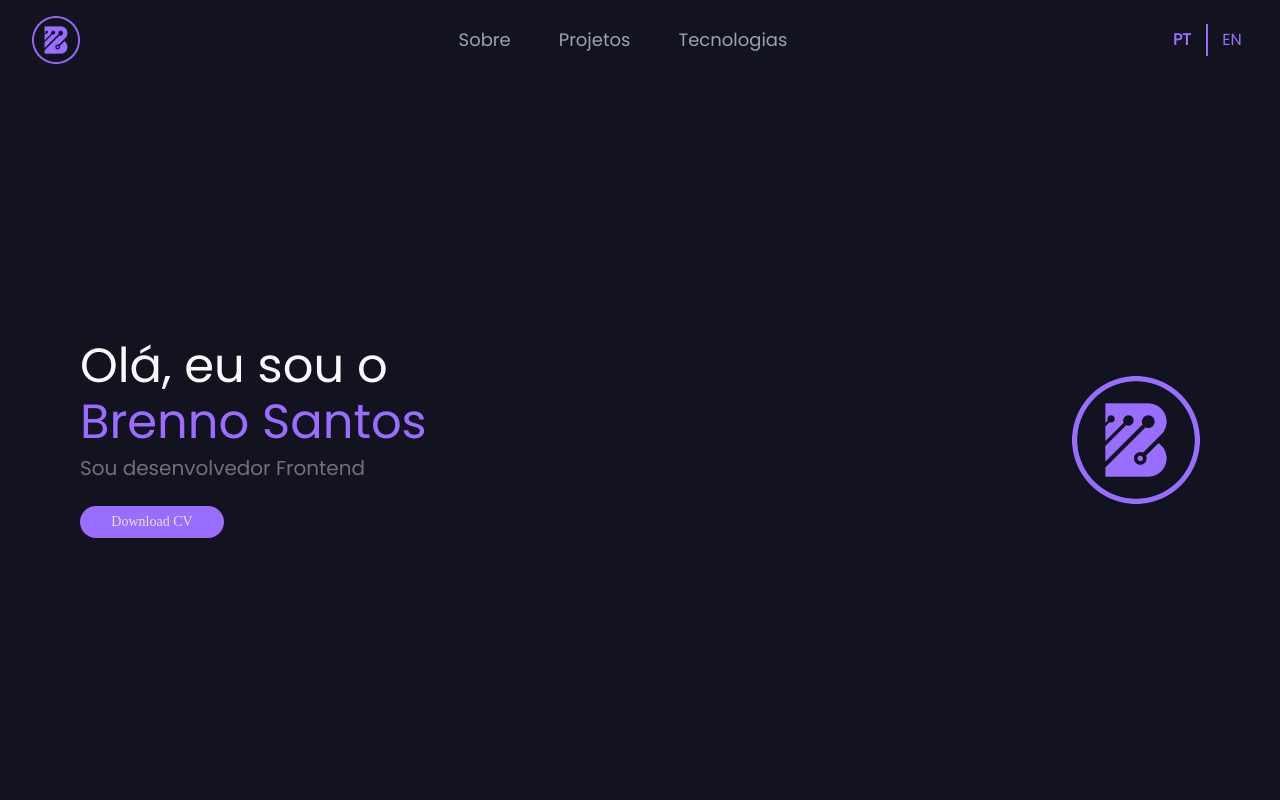
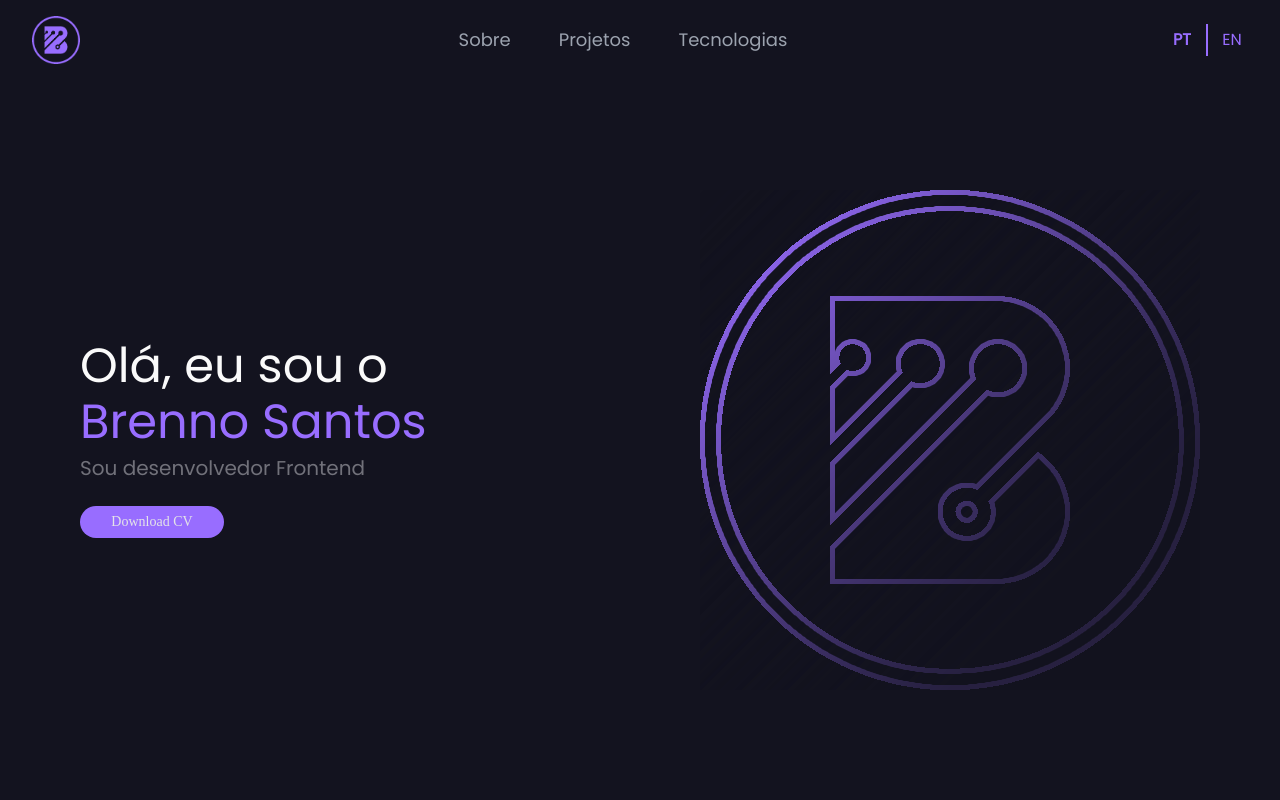
Before and after one commit to devbls/portfolio, a React (Vite) app: page / in a window 1280 px wide. Shown: the top 800 px of the page. Built offline with nearby package versions, Linux system fonts and the light colour scheme.

Commit message:
Update image in first section

```diff
--- a/src/components/FirstSection.tsx
+++ b/src/components/FirstSection.tsx
@@ -18,7 +18,7 @@ export const FirstSection = () => {
             </button>
           </a>
         </div>
-        <img className="h-32 w-32" src="/logo.png" alt="Logo" />
+        <img className="h-128 w-128" src="/logo.webp" alt="Logo" />
       </div>
     </div>
   );
```
Also changed, not shown: public/logo.webp (added).
